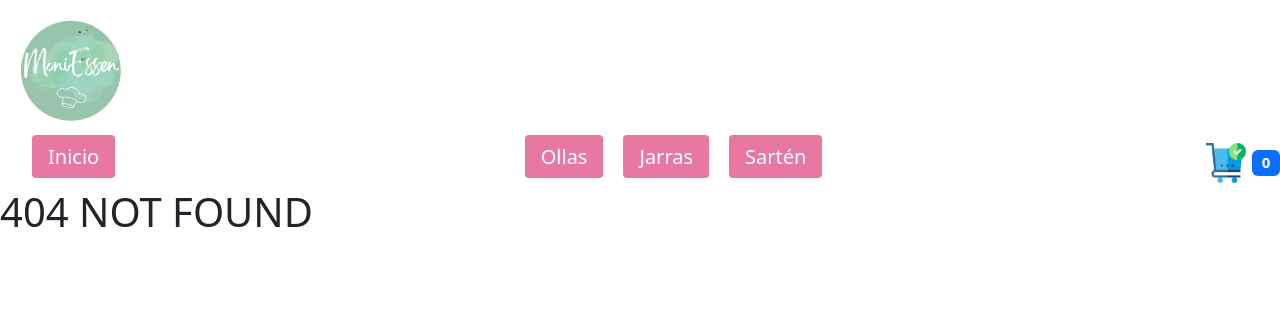
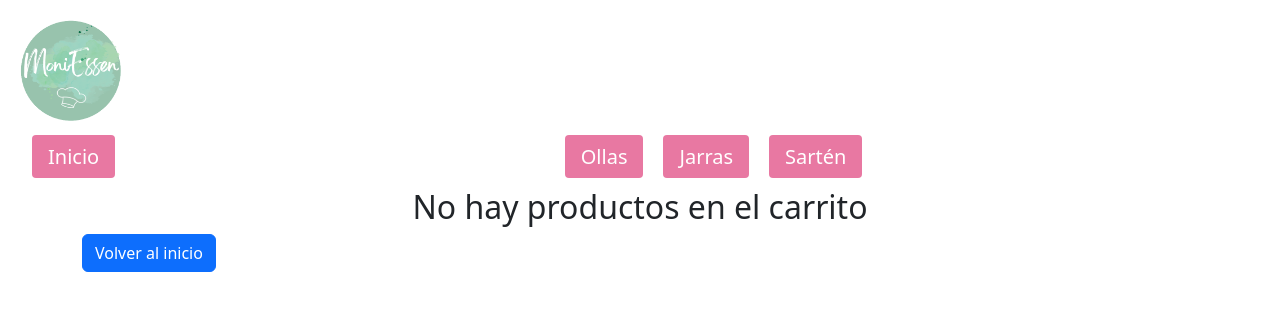
Before and after one commit to nicofal23/proyectoreact, a React (Vite) app in the folder moniessen/: page /cart in a window 1280 px wide. Before the commit this address had no page. Shown: the top 310 px of the page. Built offline with nearby package versions, Linux system fonts and the light colour scheme.

Commit message:
correcciones

```diff
--- /dev/null
+++ b/moniessen/src/components/Cart/Cart.jsx
@@ -0,0 +1,28 @@
+import { useContext } from "react";
+import { CartContext } from "../../context/CartContext";
+import { Link } from "react-router-dom";
+import CartItem from "../CartItem/CartItem";
+
+const Cart = () => {
+    const { cart, clearCart, total } = useContext(CartContext);
+    console.log(cart);
+    if (cart.length === 0) {
+        return (
+            <div className="container">
+                <h2 className="text-center">No hay productos en el carrito</h2>
+                <Link to="/" className="btn btn-primary">Volver al inicio</Link>
+            </div>
+        )
+    }
+
+    return (
+        <div>
+            { cart.map(p =><CartItem key={p.id} {...p} />)}
+            <h3>Total: ${total}</h3>
+            <button onClick={() => clearCart()}>Vaciar carrito</button>
+            <Link to='/checkout' className='btn btn-primary'>Checkout</Link>
+        </div>
+    )
+}
+
+export default Cart;
--- /dev/null
+++ b/moniessen/src/components/CartItem/CartItem.jsx
@@ -0,0 +1,22 @@
+import React from 'react';
+
+const CartItem = ({ id, nombre, precio, cantidad, img }) => {
+    return (
+        <div className="card mb-3" style={{ maxWidth: '540px' }}>
+            <div className="row g-0">
+                <div className="col-md-4">
+                    <img src={img} className="img-fluid rounded-start" alt={nombre} />
+                </div>
+                <div className="col-md-8">
+                    <div className="card-body">
+                        <h5 className="card-title">{nombre}</h5>
+                        <p className="card-text">ID: {id}</p>
+                        <p className="card-text">Cantidad: {cantidad}</p>
+                        <p className="card-text">Precio: ${precio}</p>
+                    </div>
+                </div>
+            </div>
+        </div>
+    );
+}
+export default CartItem;
--- a/moniessen/src/components/CartWidget/CartWidget.jsx
+++ b/moniessen/src/components/CartWidget/CartWidget.jsx
@@ -1,12 +1,17 @@
-import {button,img} from '../NavBar/NavBar.module.css'
+import {img} from '../NavBar/NavBar.module.css'
+import { CartContext } from '../../context/CartContext';
+import { Link } from 'react-router-dom';
+import { useContext } from 'react';
 
  const CartWidget = () => {
-    const itemCount = 0;
+  const { cart } =  useContext(CartContext)
+  const totalCantidad = cart.length;
+
     return (
-      <div className="cart-widget">
-        <button className={button} ><img src="../../src/assets/img/carrito.png" alt="" className={img} /></button>
-        <span className="badge bg-primary">{itemCount}</span>
-      </div>
+      <Link to="/cart" className='CarWiget' style={{display: totalCantidad > 0 ?'block' : 'none'}}>
+        <img src="../../src/assets/img/carrito.png" alt="" className={img}/>
+        {totalCantidad}
+      </Link>
     );
   };
 
--- a/moniessen/src/components/ItemDetail/ItemDetail.jsx
+++ b/moniessen/src/components/ItemDetail/ItemDetail.jsx
@@ -11,7 +11,9 @@ const ItemDetail = ({ id, nombre, img, precio, stock, categoria, descripcion })
     const handleOnAdd = (cantidad) => {
         setCantidadAgregada(cantidad);
         const item = {
-            id, nombre, precio
+            id,
+            nombre,
+            precio
     }
     addItem(item, cantidad);
 }
--- a/moniessen/src/context/CartContext.jsx
+++ b/moniessen/src/context/CartContext.jsx
@@ -10,9 +10,9 @@ export const CartProvider = ({ children }) => {
 
     console.log(cart);
 
-    const addItem = (item, cantidad) => {
+    const addItem = (item, nombre, precio, cantidad, img ) => {
         if (!isInCart(item.id)) {
-            setCart(prev => [...prev, { item, cantidad }]);
+            setCart(prev => [...prev, { item, nombre, precio, cantidad, img }]);
         } else {
             console.error('El item ya existe en el carrito');
         }
--- a/moniessen/src/routers/RouterPrincipal.jsx
+++ b/moniessen/src/routers/RouterPrincipal.jsx
@@ -3,7 +3,7 @@ import ItemListContainer from "../components/ItemListCointainer/ItemListContaine
 import ItemDetailContainer from "../components/ItemDetailContainer/ItemDetailContainer";
 import NavBar from "../components/NavBar/NavBar";
 import { CartProvider } from "../context/CartContext";
-
+import Cart from "../components/Cart/Cart";
 const RouterPrincipal = () => {
   return (
     <BrowserRouter>
@@ -13,6 +13,7 @@ const RouterPrincipal = () => {
             <Route path="/" element={<ItemListContainer />} />
             <Route path="/category/:categoryId" element={<ItemListContainer />}></Route>
             <Route path="/item/:itemId" element={<ItemDetailContainer />} />
+            <Route path="/cart" element={<Cart/>} />
             <Route path="*" element={<h1>404 NOT FOUND</h1>} />
           </Routes>
         </CartProvider>
```
